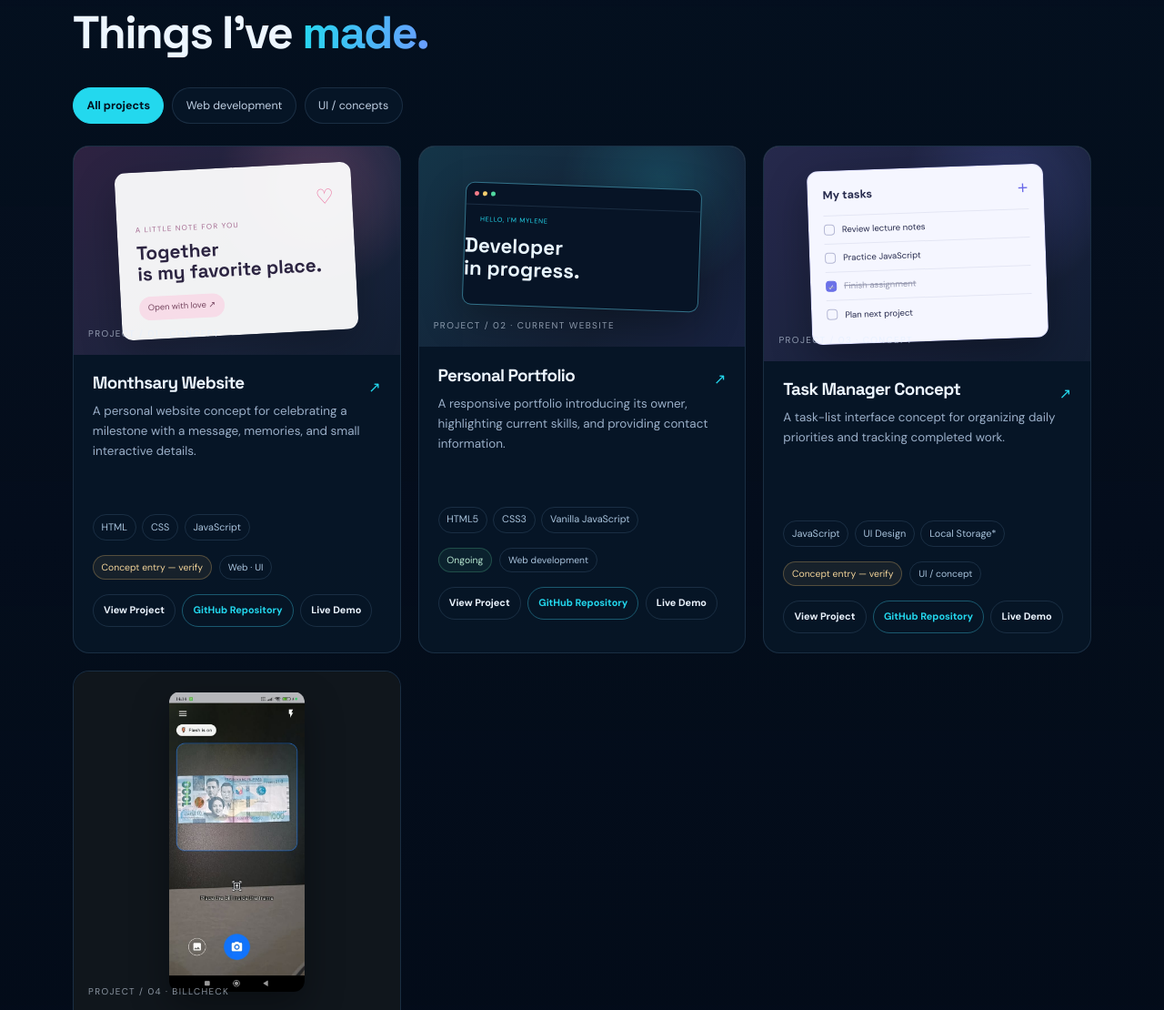
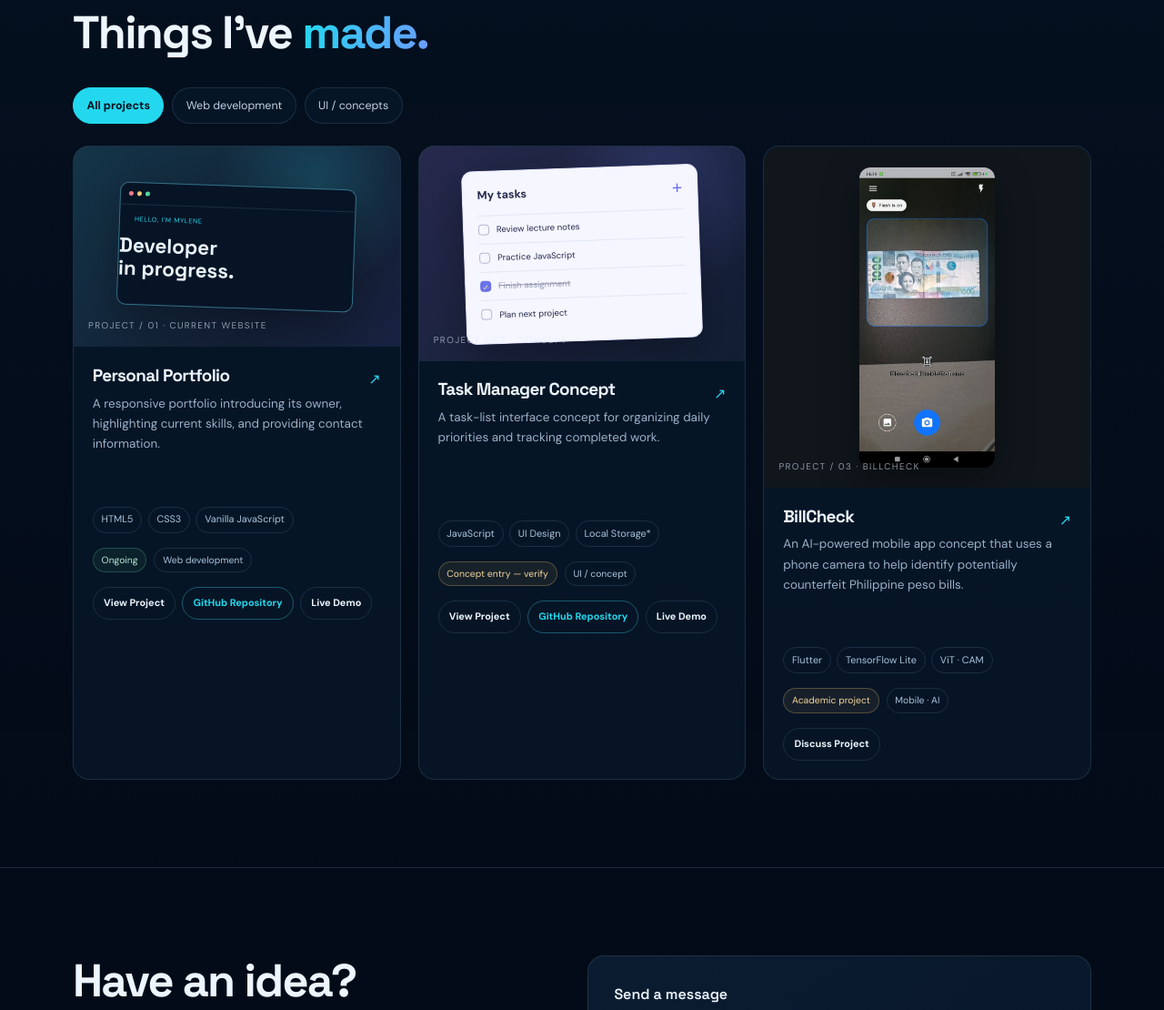
Before and after one commit to futurestack-sys/Mylene-Portfolio, a plain HTML site: page index.html in a window 1280 px wide. Shown: the part 3161-4271 px from the top of the page at 91% size. Drawn offline with Linux system fonts and the light colour scheme.

Commit message:
Add files via upload

```diff
--- a/css/style.css
+++ b/css/style.css
@@ -717,15 +717,6 @@ textarea:focus-visible {
   content: "";
   opacity: 0.9;
 }
-.preview-love::before {
-  background:
-    radial-gradient(
-      circle at 75% 20%,
-      rgba(255, 135, 186, 0.25),
-      transparent 35%
-    ),
-    linear-gradient(135deg, #281b3e, #121e3a 65%, #0a172d);
-}
 .preview-portfolio::before {
   background:
     radial-gradient(
--- a/index.html
+++ b/index.html
@@ -287,42 +287,6 @@
           </div>
           <div class="projects-grid">
             <article class="project-card reveal" data-project-category="web ui">
-              <button class="project-preview preview-love gallery-trigger"
-                type="button"
-                aria-label="Enlarge Monthsary Website concept preview"
-                data-gallery-title="Monthsary Website — concept preview">
-                <span class="preview-window"><span
-                    class="preview-heart">♡</span><span
-                    class="preview-eyebrow">A LITTLE NOTE FOR
-                    YOU</span><strong>Together<br>is my favorite
-                    place.</strong><span class="preview-pill">Open with love
-                    ↗</span></span>
-                <span class="project-number">PROJECT / 01 · CONCEPT</span><span
-                  class="preview-hint">View preview ↗</span>
-              </button>
-              <div class="project-info">
-                <div class="project-title-row"><h3>Monthsary Website</h3><span
-                    class="project-arrow" aria-hidden="true">↗</span></div>
-                <p>A personal website concept for celebrating a milestone with a
-                  message, memories, and small interactive details.</p>
-                <div
-                  class="tag-list"><span>HTML</span><span>CSS</span><span>JavaScript</span></div>
-                <div class="project-meta"><span
-                    class="status-label status-concept">Concept entry —
-                    verify</span><span class="category-label">Web ·
-                    UI</span></div>
-                <div class="project-actions">
-                  <a class="button button-quiet button-small"
-                    href="#contact">View Project</a>
-                  <a class="button button-outline button-small"
-                    href="https://github.com/" target="_blank"
-                    rel="noopener noreferrer">GitHub Repository</a>
-                  <a class="button button-quiet button-small"
-                    href="#contact">Live Demo</a>
-                </div>
-              </div>
-            </article>
-            <article class="project-card reveal" data-project-category="web ui">
               <button class="project-preview preview-portfolio gallery-trigger"
                 type="button" aria-label="Enlarge Personal Portfolio preview"
                 data-gallery-title="Personal Portfolio — current website preview">
@@ -332,7 +296,7 @@
                       MYLENE</span><b>Developer<br>in progress.</b><span
                       class="mini-line"></span><span
                       class="mini-line short"></span></span></span>
-                <span class="project-number">PROJECT / 02 · CURRENT
+                <span class="project-number">PROJECT / 01 · CURRENT
                   WEBSITE</span><span class="preview-hint">View preview ↗</span>
               </button>
               <div class="project-info">
@@ -371,7 +335,7 @@
                       assignment</span></span><span
                     class="task-row"><i></i><span>Plan next
                       project</span></span></span>
-                <span class="project-number">PROJECT / 03 · CONCEPT</span><span
+                <span class="project-number">PROJECT / 02 · CONCEPT</span><span
                   class="preview-hint">View preview ↗</span>
               </button>
               <div class="project-info">
@@ -404,7 +368,7 @@
                 <img class="billcheck-screenshot"
                   src="assets/images/billcheck-camera.jpg"
                   alt="BillCheck camera screen with a Philippine peso banknote inside the scan frame">
-                <span class="project-number">PROJECT / 04 ·
+                <span class="project-number">PROJECT / 03 ·
                   BILLCHECK</span><span class="preview-hint">View preview
                   ↗</span>
               </button>
```
